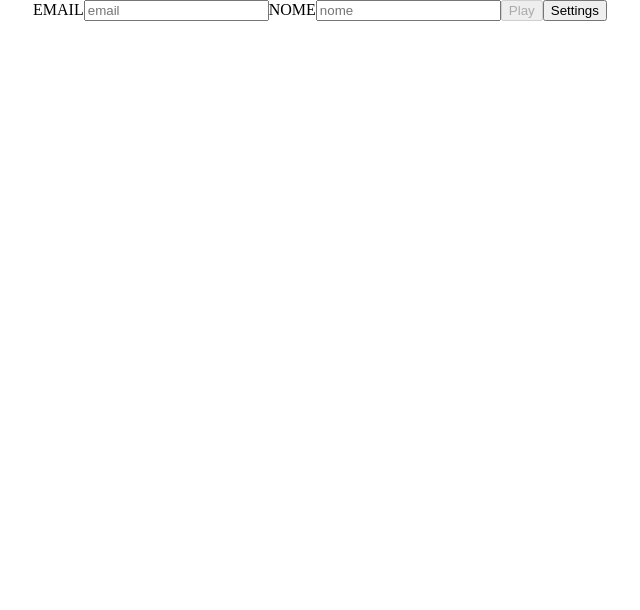
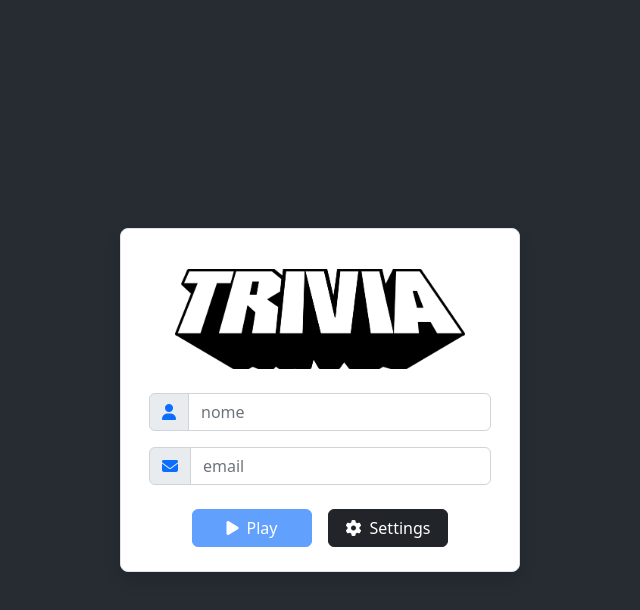
Before and after one commit to garciaagui/trivia-react-redux, a React (Create React App) app: page / in a window 1280 px wide. Shown: the top 610 px of the page, without its empty margins (320-960 px from the left). Built offline with nearby package versions, Linux system fonts and the light colour scheme.

Commit message:
Css page login

```diff
--- a/public/index.html
+++ b/public/index.html
@@ -1,14 +1,12 @@
 <!DOCTYPE html>
 <html lang="pt-br">
+
 <head>
   <meta charset="utf-8" />
   <link rel="icon" href="%PUBLIC_URL%/favicon.ico" />
   <meta name="viewport" content="width=device-width, initial-scale=1" />
   <meta name="theme-color" content="#000000" />
-    <meta
-      name="description"
-      content="Web site created using create-react-app"
-    />
+  <meta name="description" content="Web site created using create-react-app" />
   <link href="https://fonts.googleapis.com/css?family=Roboto&display=swap" rel="stylesheet">
   <link rel="apple-touch-icon" href="%PUBLIC_URL%/logo192.png" />
   <!--
@@ -16,6 +14,10 @@
       user's mobile device or desktop. See https://developers.google.com/web/fundamentals/web-app-manifest/
     -->
   <link rel="manifest" href="%PUBLIC_URL%/manifest.json" />
+  <link rel="stylesheet" href="https://cdn.jsdelivr.net/npm/bootstrap@5.2.0-beta1/dist/css/bootstrap.min.css">
+  <link rel="stylesheet" href="https://cdnjs.cloudflare.com/ajax/libs/font-awesome/6.1.1/css/all.min.css"
+    integrity="sha512-KfkfwYDsLkIlwQp6LFnl8zNdLGxu9YAA1QvwINks4PhcElQSvqcyVLLD9aMhXd13uQjoXtEKNosOWaZqXgel0g=="
+    crossorigin="anonymous" referrerpolicy="no-referrer" />
   <!--
       Notice the use of %PUBLIC_URL% in the tags above.
       It will be replaced with the URL of the `public` folder during the build.
@@ -25,8 +27,9 @@
       work correctly both with client-side routing and a non-root public URL.
       Learn how to configure a non-root public URL by running `npm run build`.
     -->
-    <title>React App</title>
+  <title>Trivia - G5</title>
 </head>
+
 <body>
   <noscript>You need to enable JavaScript to run this app.</noscript>
   <div id="root"></div>
@@ -41,4 +44,5 @@
       To create a production bundle, use `npm run build` or `yarn build`.
     -->
 </body>
+
 </html>
--- a/src/App.css
+++ b/src/App.css
@@ -1,7 +1,18 @@
 body {
+  background: #272c33;
   box-sizing: border-box;
   margin: 0;
+  min-height: 100vh;
   padding: 0;
+}
+
+main {
+  height: 100vh;
+  max-height: 100vh;
+}
+
+.h100 {
+  height: 100vh;
 }
 
 .App {
--- a/src/App.js
+++ b/src/App.js
@@ -7,12 +7,16 @@ import Settings from './pages/Settings';
 
 export default function App() {
   return (
-    <div className="App">
+    <main>
+      <section className="container-fluid">
+        <div className="row justify-content-center align-items-center h100">
           <Switch>
             <Route exact path="/" component={ Login } />
             <Route exact path="/game" component={ Game } />
             <Route exact path="/settings" component={ Settings } />
           </Switch>
         </div>
+      </section>
+    </main>
   );
 }
--- a/src/pages/Login.jsx
+++ b/src/pages/Login.jsx
@@ -3,6 +3,7 @@ import PropTypes from 'prop-types';
 import { connect } from 'react-redux';
 import { getTriviaToken, getTriviaQuestions } from '../services/fetchapi';
 import { newUser } from '../redux/actions';
+import logo from '../trivia.png';
 
 class Login extends React.Component {
   state = {
@@ -11,18 +12,14 @@ class Login extends React.Component {
     name: '',
   };
 
-  validateInputs = () => {
-    const { name, email } = this.state;
+  validateInputs = ({ name, email } = this.state) => {
     const isValidEmail = /\S+@\S+\.\S+/.test(email);
     const isValidLength = email.length > 0 && name.length > 0;
-    return isValidEmail && isValidLength;
+    return !(isValidEmail && isValidLength);
   };
 
   handleChange = ({ target: { name, value } }) => {
-    this.setState({
-      [name]: value,
-      isButtonPlayDisable: !this.validateInputs(),
-    });
+    this.setState({ [name]: value, isButtonPlayDisable: this.validateInputs() });
   };
 
   handlePlay = async () => {
@@ -43,46 +40,74 @@ class Login extends React.Component {
   render() {
     const { email, name, isButtonPlayDisable } = this.state;
     return (
-      <div>
-        <label htmlFor="input">
-          EMAIL
+      <div
+        className="col-10 col-md-6 col-lg-4 border rounded-3 p-4 shadow"
+        style={ { maxWidth: '400px', background: 'white' } }
+      >
+        <img
+          src={ logo }
+          className="img-fluid mx-auto d-block my-3"
+          style={ { maxHeight: '100px' } }
+          alt="logo"
+        />
+        <div className="row justify-content-center">
+          <label htmlFor="name" className="input-group flex-nowrap px-3 my-2">
+            <span className="input-group-text">
+              <i className="fa-solid fa-user text-primary" />
+            </span>
+            <input
+              type="text"
+              data-testid="input-player-name"
+              placeholder="nome"
+              name="name"
+              value={ name }
+              className="form-control"
+              onChange={ this.handleChange }
+              required
+            />
+          </label>
+          <label htmlFor="email" className="input-group flex-nowrap px-3 my-2">
+            <span className="input-group-text">
+              <i className="fa-solid fa-envelope text-primary" />
+            </span>
             <input
               type="email"
               data-testid="input-gravatar-email"
               placeholder="email"
               name="email"
               value={ email }
+              className="form-control"
               onChange={ this.handleChange }
               required
             />
+
           </label>
-        <label htmlFor="name">
-          NOME
-          <input
-            type="text"
-            data-testid="input-player-name"
-            placeholder="nome"
-            name="name"
-            value={ name }
-            onChange={ this.handleChange }
-            required
-          />
-        </label>
+        </div>
+        <div className="row justify-content-center align-items-center">
+          <di className="col-12 text-center mt-3">
             <button
               type="button"
+              onClick={ this.handlePlay }
               data-testid="btn-play"
+              className="mx-2 btn btn-md btn-primary"
+              style={ { minWidth: '120px' } }
               disabled={ isButtonPlayDisable }
-          onClick={ this.handlePlay }
             >
+              <i className="fa-solid fa-play me-2" />
               Play
             </button>
             <button
-          type="button"
+              type="submit"
               data-testid="btn-settings"
+              className="mx-2 btn btn-md btn-dark"
+              style={ { minWidth: '120px' } }
               onClick={ this.handleSettings }
             >
+              <i className="fa-solid fa-gear me-2" />
               Settings
             </button>
+          </di>
+        </div>
       </div>
     );
   }
```
Lines whose indentation alone changed are shown as unchanged.
